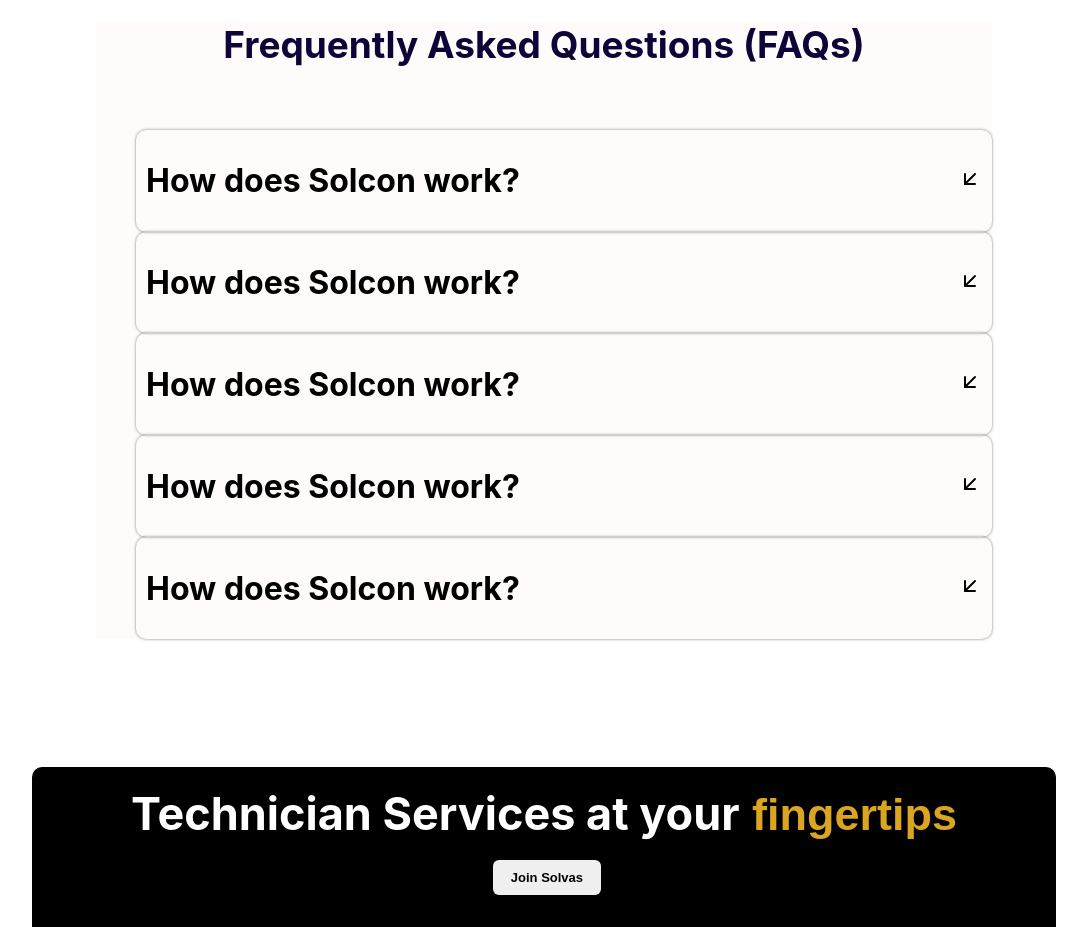
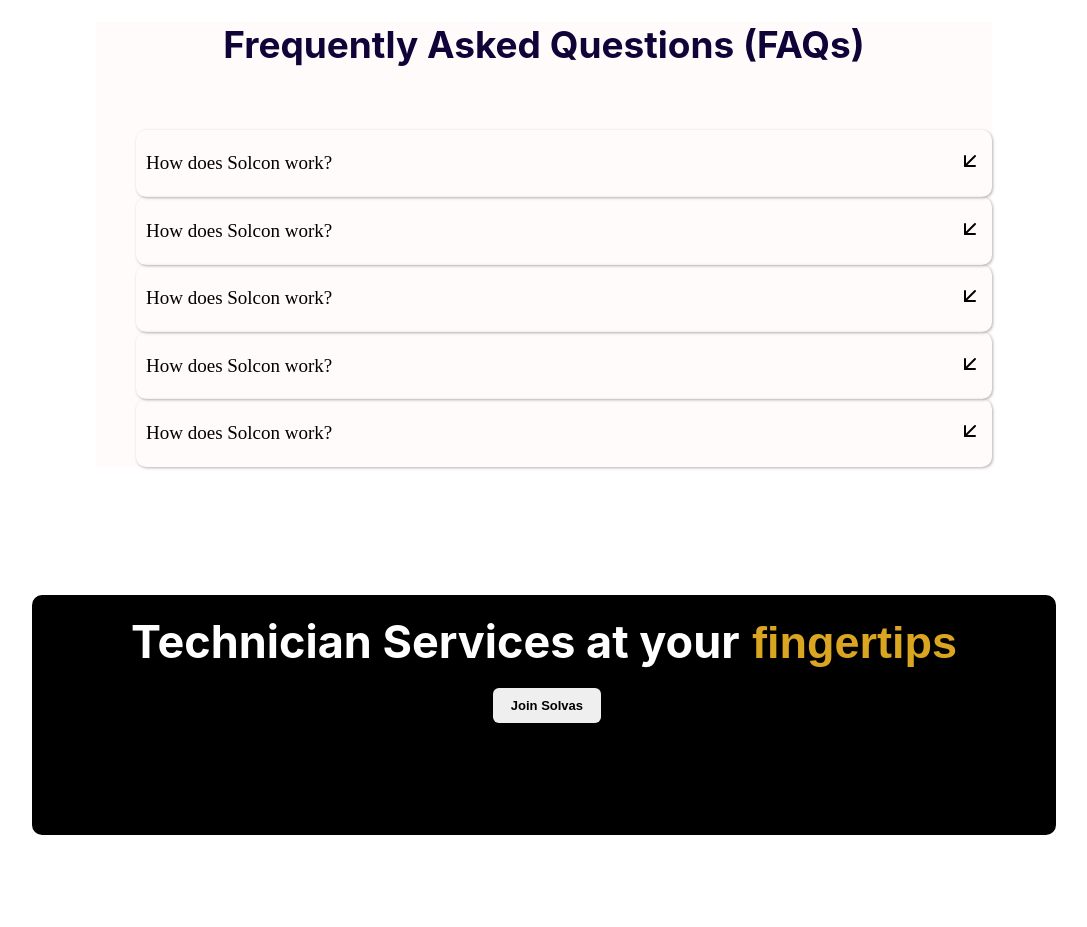
Before and after one commit to mfonmfon/solcoon, a React (Create React App) app: page / in a window 1280 px wide. Shown: the part 2620-3547 px from the top of the page, without its empty margins (96-1183 px from the left). Built offline with nearby package versions, Linux system fonts and the light colour scheme.

Commit message:
done with the component

```diff
--- a/src/styles/AskQuestion.module.css
+++ b/src/styles/AskQuestion.module.css
@@ -16,15 +16,17 @@
 
 }
 .questionSpit{
-  /* background-color: #0e0438; */
   border-radius: 10px;
   padding: 10px;
-  box-shadow: 0px 0px 3px rgba(0, 0, 0, 0.5);
+  box-shadow: 1px 1px 3px rgba(0, 0, 0, 0.3);
 
 
 }
 .questionSpit h1{
   color :#000;
+  font-size: 19px;
+  font-family:'Arial, sans-serif';
+  font-weight: 500;
 }
 
 .listItems{
```
